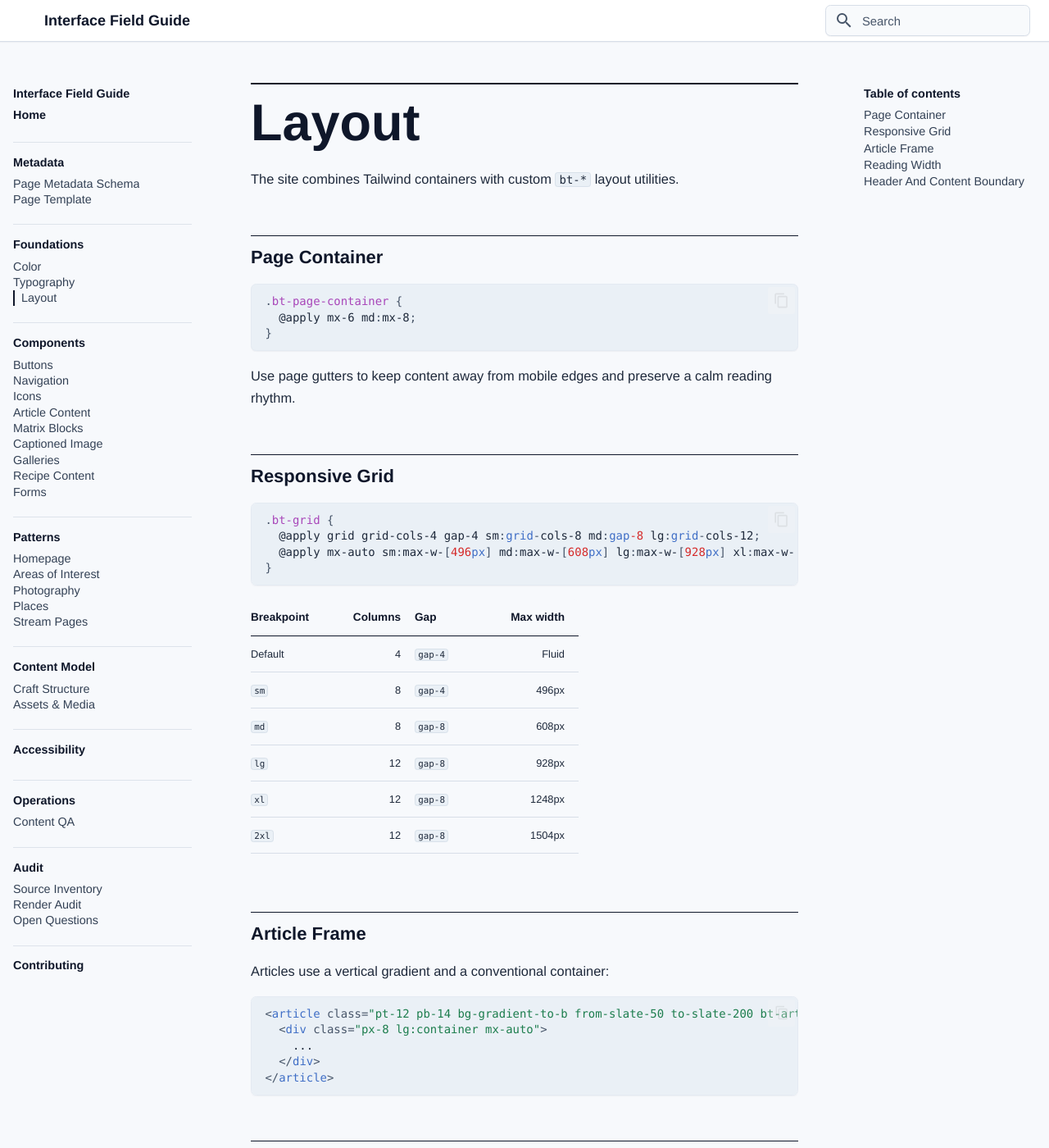
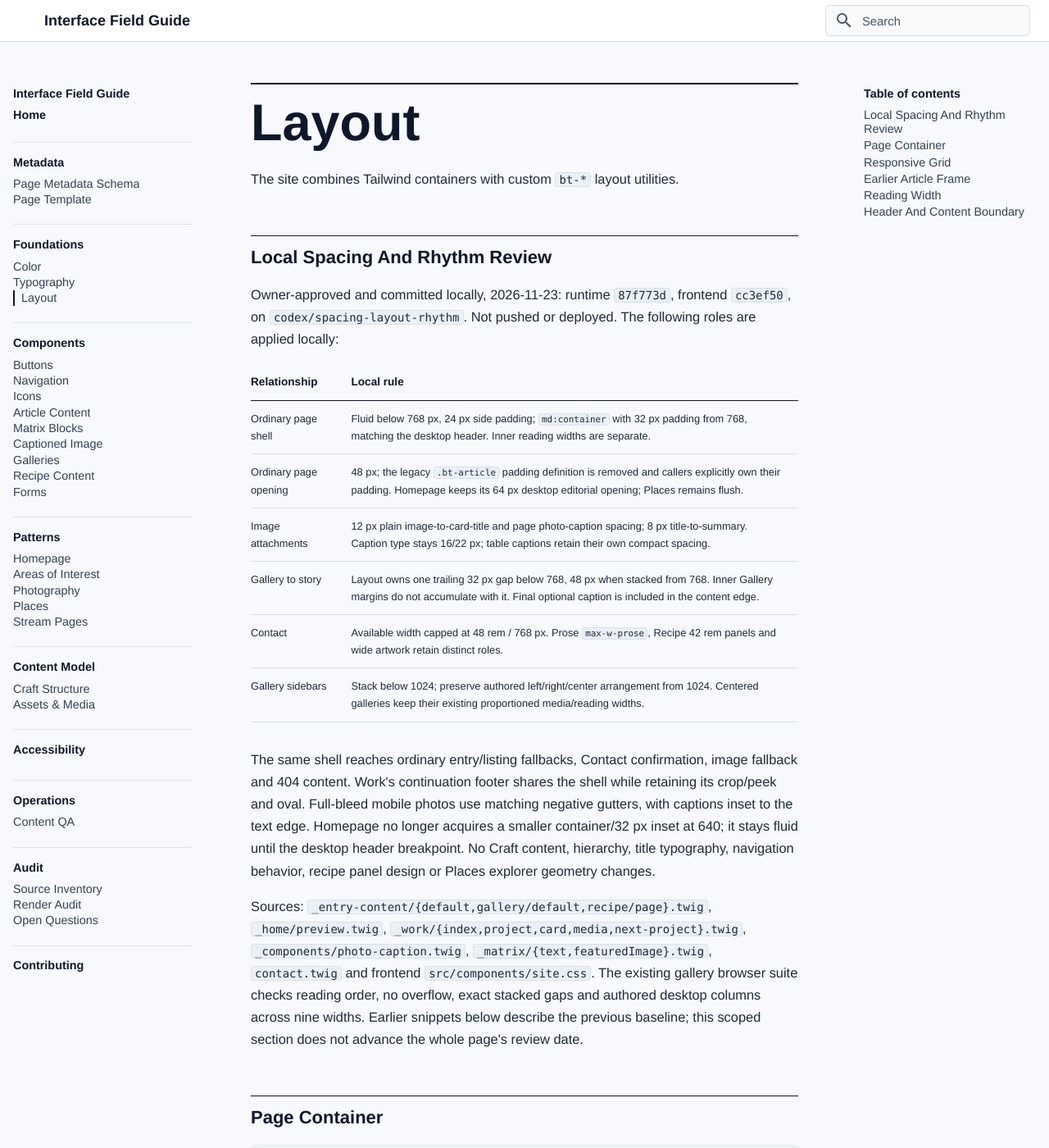
Before and after one commit to bentilden/Design-System, an MkDocs documentation site: the page built from docs/foundations/layout.md, in a window 1280 px wide and 1400 px high. Shown: the whole window at 82% size. Built offline with MkDocs 1.6.1 and Material for MkDocs 9.7.7, drawn with Linux system fonts in a browser that asks for light colours; some web fonts are replaced; some of the changed text lies outside the part shown.

Commit message:
Record approved spacing and layout rules for local release
(cherry picked from commit 7d357ed5af5b278de4ad5c2ccc9f48fdc67db3db)

````diff
--- a/docs/foundations/layout.md
+++ b/docs/foundations/layout.md
@@ -27,6 +27,23 @@ review_status: needs audit
 
 The site combines Tailwind containers with custom `bt-*` layout utilities.
 
+## Local Spacing And Rhythm Review
+
+Owner-approved and committed locally, 2026-11-23: runtime `87f773d`, frontend `cc3ef50`, on `codex/spacing-layout-rhythm`. Not pushed or deployed. The following roles are applied locally:
+
+| Relationship | Local rule |
+| --- | --- |
+| Ordinary page shell | Fluid below 768 px, 24 px side padding; `md:container` with 32 px padding from 768, matching the desktop header. Inner reading widths are separate. |
+| Ordinary page opening | 48 px; the legacy `.bt-article` padding definition is removed and callers explicitly own their padding. Homepage keeps its 64 px desktop editorial opening; Places remains flush. |
+| Image attachments | 12 px plain image-to-card-title and page photo-caption spacing; 8 px title-to-summary. Caption type stays 16/22 px; table captions retain their own compact spacing. |
+| Gallery to story | Layout owns one trailing 32 px gap below 768, 48 px when stacked from 768. Inner Gallery margins do not accumulate with it. Final optional caption is included in the content edge. |
+| Contact | Available width capped at 48 rem / 768 px. Prose `max-w-prose`, Recipe 42 rem panels and wide artwork retain distinct roles. |
+| Gallery sidebars | Stack below 1024; preserve authored left/right/center arrangement from 1024. Centered galleries keep their existing proportioned media/reading widths. |
+
+The same shell reaches ordinary entry/listing fallbacks, Contact confirmation, image fallback and 404 content. Work's continuation footer shares the shell while retaining its crop/peek and oval. Full-bleed mobile photos use matching negative gutters, with captions inset to the text edge. Homepage no longer acquires a smaller container/32 px inset at 640; it stays fluid until the desktop header breakpoint. No Craft content, hierarchy, title typography, navigation behavior, recipe panel design or Places explorer geometry changes.
+
+Sources: `_entry-content/{default,gallery/default,recipe/page}.twig`, `_home/preview.twig`, `_work/{index,project,card,media,next-project}.twig`, `_components/photo-caption.twig`, `_matrix/{text,featuredImage}.twig`, `contact.twig` and frontend `src/components/site.css`. The existing gallery browser suite checks reading order, no overflow, exact stacked gaps and authored desktop columns across nine widths. Earlier snippets below describe the previous baseline; this scoped section does not advance the whole page's review date.
+
 ## Page Container
 
 ```css
@@ -55,9 +72,9 @@ Use page gutters to keep content away from mobile edges and preserve a calm read
 | `xl` | 12 | `gap-8` | 1248px |
 | `2xl` | 12 | `gap-8` | 1504px |
 
-## Article Frame
+## Earlier Article Frame
 
-Articles use a vertical gradient and a conventional container:
+The previous article frame used a vertical gradient and a conventional container:
 
 ```html
 <article class="pt-12 pb-14 bg-gradient-to-b from-slate-50 to-slate-200 bt-article">
````
Also changed, not shown: docs/components/forms.md (+5 -0 lines), docs/components/galleries.md (+5 -0 lines).
